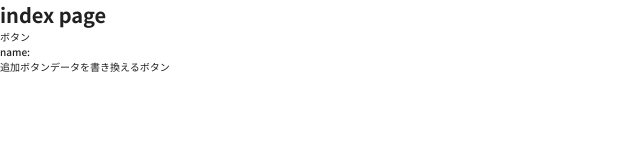
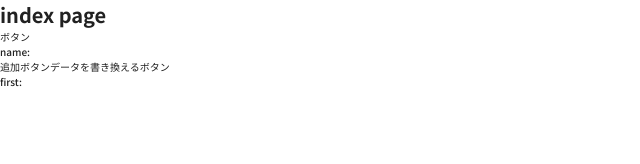
Before and after one commit to uuronn/firebase-online-test, a Next.js app: page / in a window 1280 px wide. Shown: the top 164 px of the page, without its empty margins (0-640 px from the left). Built offline with nearby package versions, Linux system fonts and the light colour scheme; no server answers; the database is empty.

Commit message:
リアルタイムで値の変更できた！！！

```diff
--- a/src/pages/index.tsx
+++ b/src/pages/index.tsx
@@ -11,6 +11,7 @@ import { auth, db } from "~/constants";
 const Home: NextPage = (): JSX.Element => {
   const [name, setName] = useState("");
   const [userId, setUserId] = useState("");
+  const [first, setFirst] = useState("");
   console.log(auth);
   const provider = new GoogleAuthProvider();
 
@@ -84,7 +85,7 @@ const Home: NextPage = (): JSX.Element => {
   const addDataHandle = async () => {
     try {
       await updateDoc(doc(db, "user", "userId"), {
-        first: "テスto"
+        first: "テ書き換えますす"
       });
     } catch (e) {
       console.error("Error adding document: ", e);
@@ -111,10 +112,19 @@ const Home: NextPage = (): JSX.Element => {
   onSnapshot(doc(db, "user", "userId"), (doc) => {
     if (doc.exists()) {
       console.log("リアルタイム:", doc.data());
+      setFirst(doc.data().first);
     } else {
       console.log("No such document!");
     }
   });
+
+  const unsub = onSnapshot(doc(db, "user", "userId"), (doc) => {
+    console.log("Current data: あああああ", doc.data());
+
+    return { data: doc.data() };
+  });
+
+  console.log("コンソールのやつ", unsub);
 
   // console.log("リアルタイム: ", unsub());
 
@@ -135,8 +145,10 @@ const Home: NextPage = (): JSX.Element => {
       <h1>index page</h1>
       <button onClick={testHandle}>ボタン</button>
       <p>name: {name}</p>
+
       <button onClick={addHandle}>追加ボタン</button>
       <button onClick={addDataHandle}>データを書き換えるボタン</button>
+      <p>first: {first}</p>
     </>
   );
 };
```
